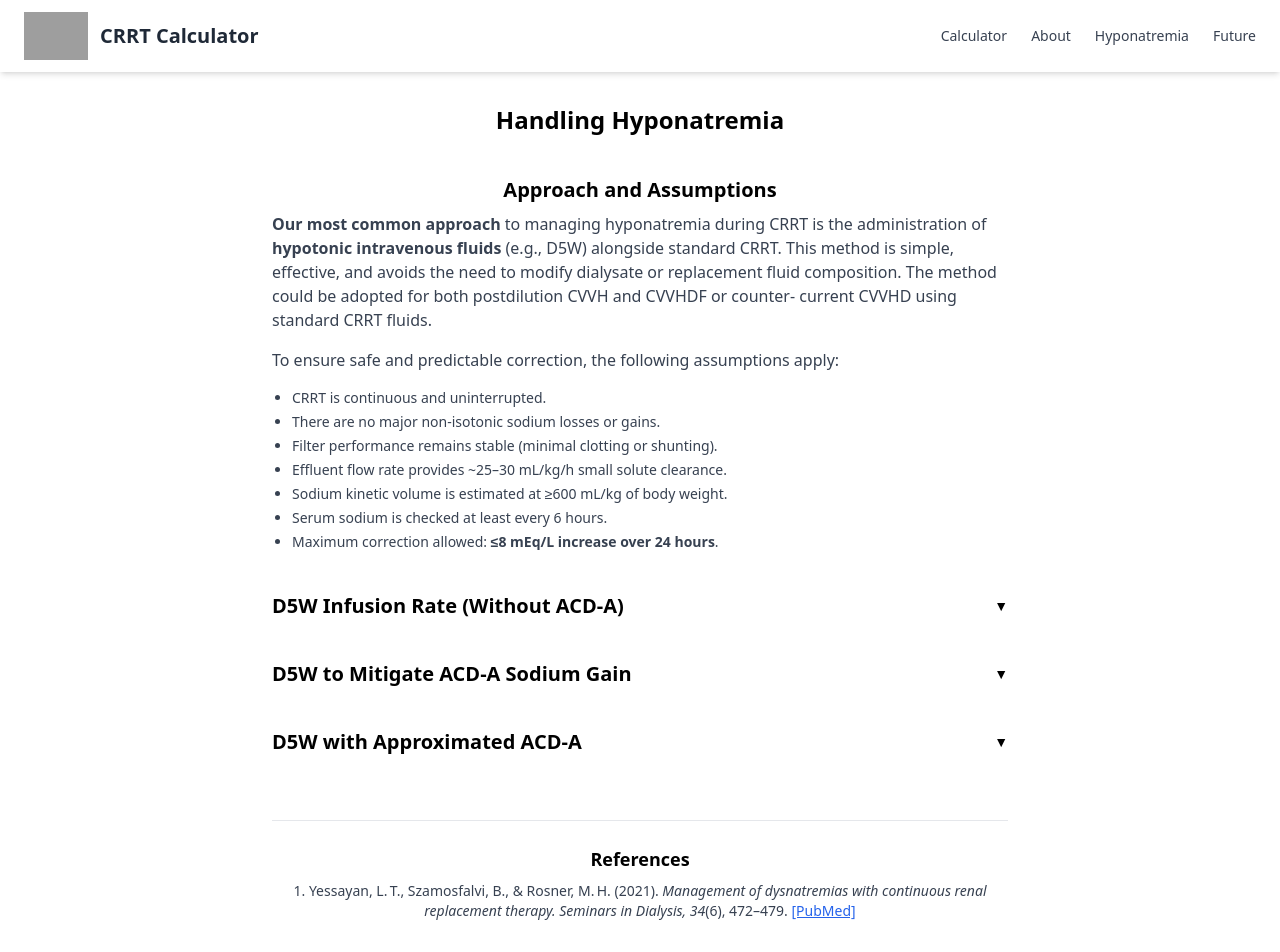
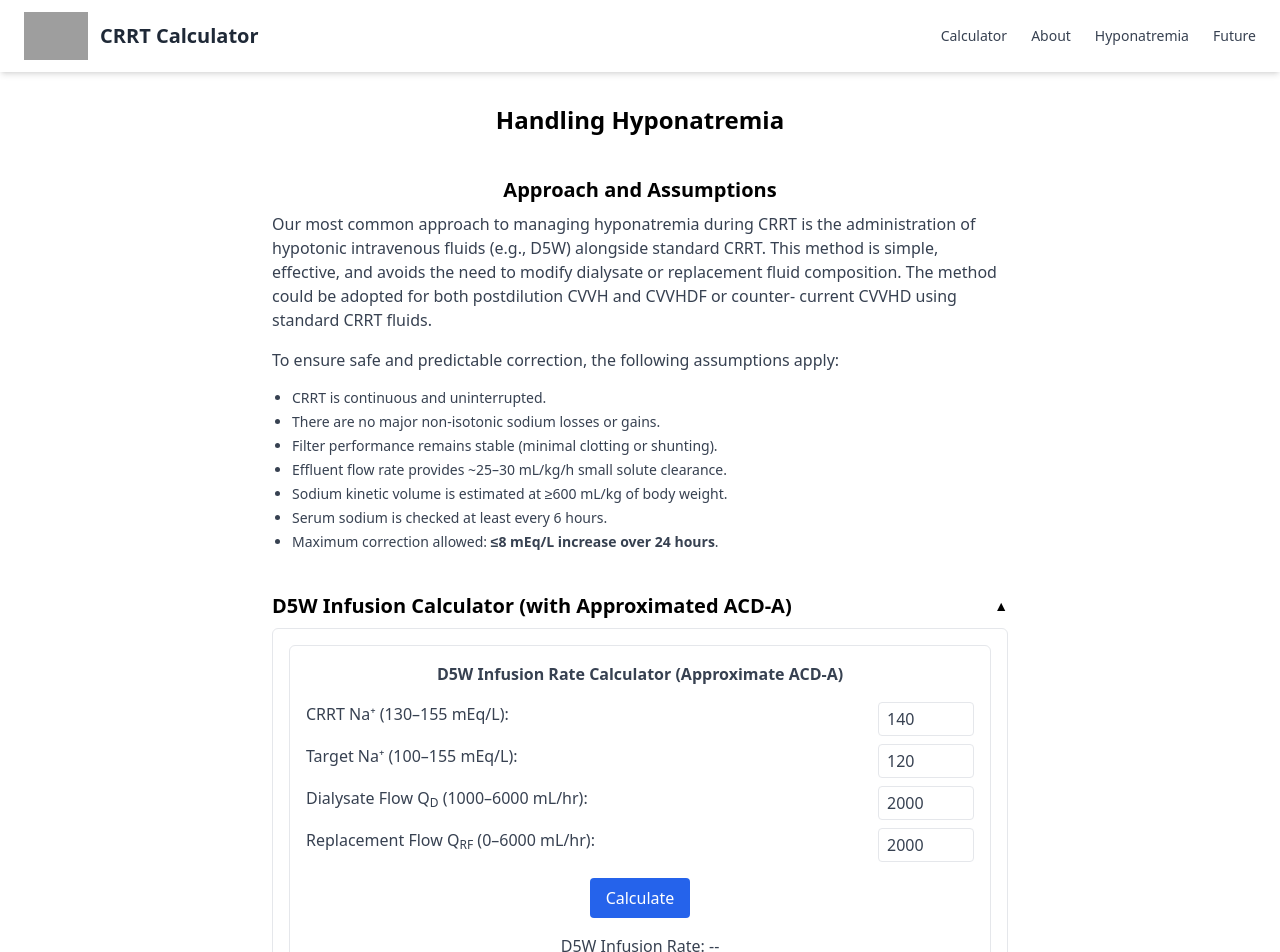
Before and after one commit to pajenkin/CRRT-Flowsheets, a React (Vite) app: page /hyponatremia in a window 1280 px wide. Shown: the top 952 px of the page. Built offline with nearby package versions, Linux system fonts and the light colour scheme; grey boxes are pictures that could not be loaded.

Commit message:
rearrange the calculator and added some breaks

```diff
--- /dev/null
+++ b/src/components/D5WCalculator.tsx
@@ -0,0 +1,81 @@
+import { useState } from "react";
+
+export const D5WCalculator = () => {
+  const [crrtNa, setCrrtNa] = useState(140);
+  const [targetNa, setTargetNa] = useState(120);
+  const [qd, setQd] = useState(2000);
+  const [qrf, setQrf] = useState(2000);
+  const [rate, setRate] = useState<number | null>(null);
+
+  const calculateRate = () => {
+    const numerator = crrtNa - targetNa;
+    const denominator = targetNa;
+    const flow = qd + qrf;
+    const result = 0.9 * (numerator / denominator) * flow;
+    setRate(result);
+  };
+
+  return (
+    <div className="border rounded-md p-4 text-gray-700 space-y-4">
+      <h3 className="text-md font-semibold mb-2">D5W Infusion Rate Calculator (Approximate ACD-A)</h3>
+
+      <div className="space-y-2">
+        <div className="flex justify-between">
+          <label className="font-medium">CRRT Na⁺ (130–155 mEq/L):</label>
+          <input
+            type="number"
+            value={crrtNa}
+            min={130}
+            max={155}
+            onChange={(e) => setCrrtNa(Number(e.target.value))}
+            className="border rounded px-2 py-1 w-24"
+          />
+        </div>
+        <div className="flex justify-between">
+          <label className="font-medium">Target Na⁺ (100–155 mEq/L):</label>
+          <input
+            type="number"
+            value={targetNa}
+            min={100}
+            max={155}
+            onChange={(e) => setTargetNa(Number(e.target.value))}
+            className="border rounded px-2 py-1 w-24"
+          />
+        </div>
+        <div className="flex justify-between">
+          <label className="font-medium">Dialysate Flow Q<sub>D</sub> (1000–6000 mL/hr):</label>
+          <input
+            type="number"
+            value={qd}
+            min={1000}
+            max={6000}
+            onChange={(e) => setQd(Number(e.target.value))}
+            className="border rounded px-2 py-1 w-24"
+          />
+        </div>
+        <div className="flex justify-between">
+          <label className="font-medium">Replacement Flow Q<sub>RF</sub> (0–6000 mL/hr):</label>
+          <input
+            type="number"
+            value={qrf}
+            min={0}
+            max={6000}
+            onChange={(e) => setQrf(Number(e.target.value))}
+            className="border rounded px-2 py-1 w-24"
+          />
+        </div>
+      </div>
+
+      <button
+        onClick={calculateRate}
+        className="mt-4 bg-blue-600 text-white px-4 py-2 rounded hover:bg-blue-700"
+      >
+        Calculate
+      </button>
+
+      <div className="mt-4 font-medium">
+        D5W Infusion Rate: {rate !== null ? `${rate.toFixed(2)} mL/hr` : "--"}
+      </div>
+    </div>
+  );
+};
--- a/src/components/HyponatremiaApproach.tsx
+++ b/src/components/HyponatremiaApproach.tsx
@@ -1,10 +1,12 @@
 import { useState } from "react";
 import { BlockMath } from "react-katex";
+import { D5WCalculator } from "../components/D5WCalculator";
 
 export const HyponatremiaApproach = () => {
   const [d5wOpen, setD5wOpen] = useState(false);
   const [acdaOpen, setAcdaOpen] = useState(false);
   const [acdaPreciseOpen, setAcdaPreciseOpen] = useState(false);
+  const [d5wCalcOpen, setD5wCalcOpen] = useState(true);
 
   return (
     <section className="mt-10 space-y-10">
@@ -13,8 +15,8 @@ export const HyponatremiaApproach = () => {
         <h2 className="text-center text-xl font-semibold mb-2">Approach and Assumptions</h2>
         <div className="text-gray-700 space-y-4 text-left">
           <p>
-            <strong>Our most common approach</strong> to managing hyponatremia during CRRT is the administration of
-            <strong> hypotonic intravenous fluids</strong> (e.g., D5W) alongside standard CRRT. This method is simple,
+            Our most common approach to managing hyponatremia during CRRT is the administration of
+             hypotonic intravenous fluids (e.g., D5W) alongside standard CRRT. This method is simple,
             effective, and avoids the need to modify dialysate or replacement fluid composition. The method could be adopted
             for both postdilution CVVH and CVVHDF or counter- current CVVHD using standard CRRT fluids.
           </p>
@@ -30,14 +32,31 @@ export const HyponatremiaApproach = () => {
           </ul>
         </div>
       </div>
+      {/* Calculator for D5W with ACDA */}
+      <div>
+        <button
+            className="flex items-center justify-between w-full text-left text-xl font-semibold mb-2 focus:outline-none"
+            onClick={() => setD5wCalcOpen(!d5wCalcOpen)}
+        >
+            <span>D5W Infusion Calculator (with Approximated ACD-A)</span>
+            <span className="text-sm">{d5wCalcOpen ? "▲" : "▼"}</span>
+        </button>
 
+        {d5wCalcOpen && (
+            <div className="border rounded-md p-4 text-gray-700 space-y-4">
+            <D5WCalculator />
+            </div>
+        )}
+        </div>
+        <p>More equations below:</p>
+        <hr className="my-8 border-t-2 border-gray-300" />
       {/* D5W Infusion Rate (Without ACD-A) */}
       <div>
         <button
           className="flex items-center justify-between w-full text-left text-xl font-semibold mb-2 focus:outline-none"
           onClick={() => setD5wOpen(!d5wOpen)}
         >
-          <span>D5W Infusion Rate (Without ACD-A)</span>
+          <span>Equation: D5W Infusion Rate (Without ACD-A)</span>
           <span className="text-sm">{d5wOpen ? "▲" : "▼"}</span>
         </button>
 
@@ -75,7 +94,7 @@ export const HyponatremiaApproach = () => {
           className="flex items-center justify-between w-full text-left text-xl font-semibold mb-2 focus:outline-none"
           onClick={() => setAcdaPreciseOpen(!acdaPreciseOpen)}
         >
-          <span>D5W to Mitigate ACD-A Sodium Gain</span>
+          <span>Equation: D5W to Mitigate ACD-A Sodium Gain</span>
           <span className="text-sm">{acdaPreciseOpen ? "▲" : "▼"}</span>
         </button>
 
@@ -112,7 +131,7 @@ export const HyponatremiaApproach = () => {
           className="flex items-center justify-between w-full text-left text-xl font-semibold mb-2 focus:outline-none"
           onClick={() => setAcdaOpen(!acdaOpen)}
         >
-          <span>D5W with Approximated ACD-A</span>
+          <span>Equation: D5W with Approximated ACD-A</span>
           <span className="text-sm">{acdaOpen ? "▲" : "▼"}</span>
         </button>
 
@@ -133,6 +152,7 @@ export const HyponatremiaApproach = () => {
           </div>
         )}
       </div>
+
     </section>
   );
 };
--- a/src/pages/HyponatremiaPage.tsx
+++ b/src/pages/HyponatremiaPage.tsx
@@ -1,7 +1,5 @@
 // src/pages/HyponatremiaPage.tsx
 
-import UnderConstruction from '../assets/under_construction.svg';
-import { BlockMath } from 'react-katex';
 import 'katex/dist/katex.min.css';
 import { ReferenceSection } from "../components/ReferenceSection";
 import { HyponatremiaApproach } from "../components/HyponatremiaApproach";
@@ -10,9 +8,8 @@ export default function HyponatremiaPage() {
   return (
     <div className="max-w-3xl mx-auto py-8 px-4 text-center">
       <h2 className="text-2xl font-bold mb-4">Handling Hyponatremia</h2>
-      {/* Explaining the approach */}
-        <HyponatremiaApproach />
-
+      {/* Explaining the approach and calculator */}
+      <HyponatremiaApproach />
       <ReferenceSection />
     </div>
   );
```
